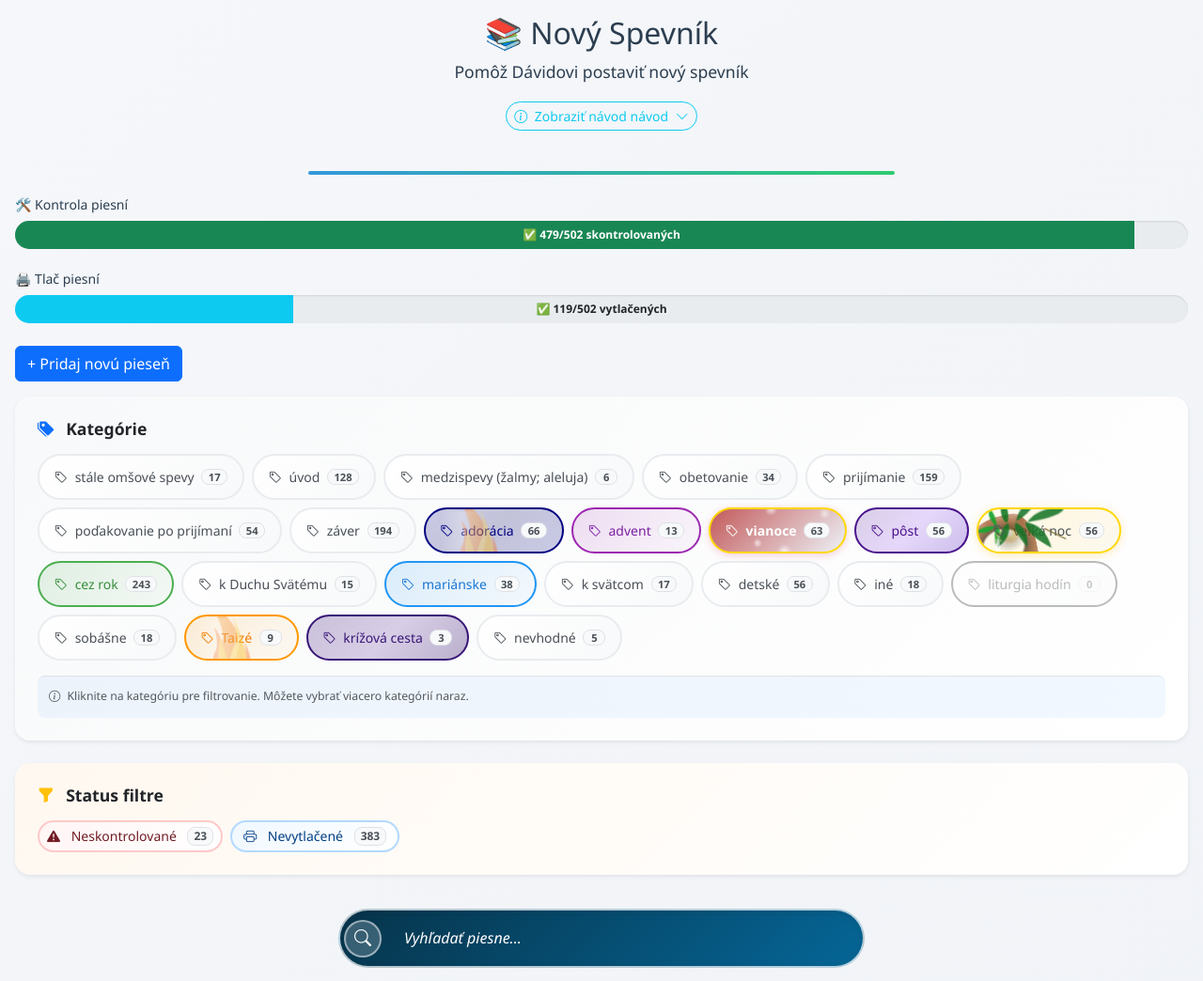
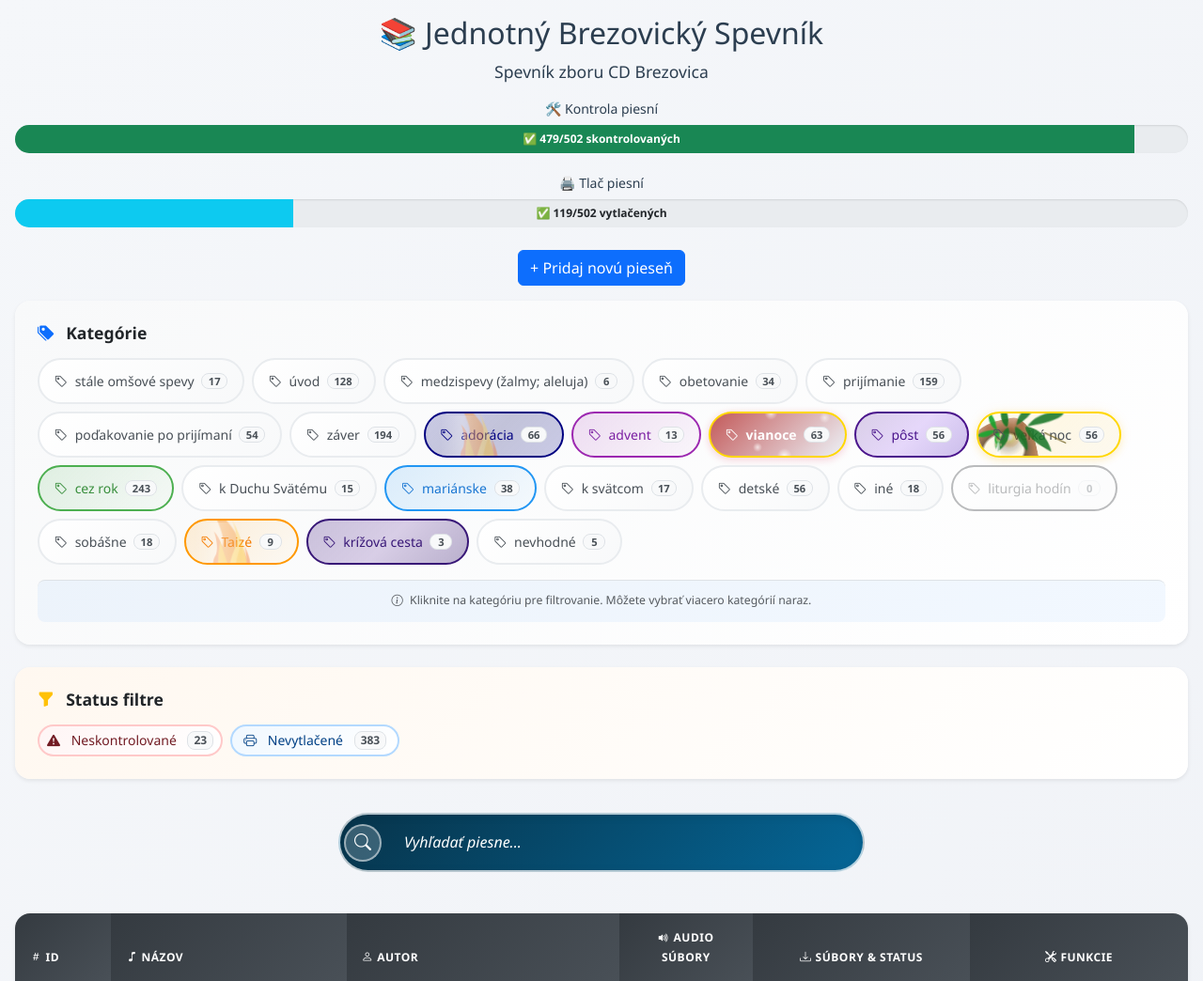
Before and after one commit to LossDavos/novy-spev, a Flask app: page / in a window 1280 px wide. Shown: the top 1044 px of the page at 94% size. Run offline with Flask 3, Linux system fonts and the light colour scheme; data comes from the database, SQL or seed files in the repository; both versions use the stored data as it was after the commit; some libraries are stand-ins or nearby versions.

Commit message:
Updated file management

```diff
--- a/templates/index.html
+++ b/templates/index.html
@@ -5,59 +5,8 @@
 </head>
 <body>
     <div class="header text-center mb-4">
-        <h1>📚 Nový Spevník</h1>
-        <p class="lead mb-3">Pomôž <strong>Dávidovi</strong> postaviť nový spevník</p>
-
-        <!-- Collapsible Instructions -->
-        <div class="instructions-container">
-          <button class="btn btn-outline-info btn-sm rounded-pill" type="button" data-bs-toggle="collapse" data-bs-target="#instructionsCollapse" aria-expanded="false" aria-controls="instructionsCollapse">
-            <i class="bi bi-info-circle me-1"></i>
-            <span class="instructions-toggle-text">Zobraziť návod</span>
-            <i class="bi bi-chevron-down ms-1 instructions-chevron"></i>
-          </button>
-
-          <div class="collapse mt-3" id="instructionsCollapse">
-            <div class="card border-0 shadow-sm">
-              <div class="card-header bg-primary text-white">
-                <h5 class="mb-0">
-                  <i class="bi bi-book me-2"></i>
-                  Návod pre staviteľov spevníka
-                </h5>
-              </div>
-              <div class="card-body">
-                <div class="intro text-muted mb-3 fst-italic">
-                  Postupuj podľa týchto krokov pre správne spracovanie piesní:
-                </div>
-
-                <ol class="steps">
-                  <li class="step">
-                    <span class="emoji">💾</span> Keď je všetko skontrolované, a už si klikol na <span class="btn btn-success btn-sm btn-demo">Uložiť</span>.
-                  </li>
-                  <li class="step">
-                    <div class="mt-2">
-                      <strong>Následne postupuj v tomto poradí:</strong>
-                      <ol class="mt-2">
-                        <li>Klikni <span class="btn btn-warning btn-sm btn-demo" style="background-color: #f39c12; border-color: #f39c12; color: white;">Vygeneruj TeX</span> (<strong>vždy najprv</strong>)</li>
-                        <li>Potom <span class="btn btn-primary btn-sm btn-demo" style="background-color: #9b59b6; border-color: #9b59b6;">Vygeneruj PDF</span></li>
-                      </ol>
-                    </div>
-                  </li>
-                  <li class="step">
-                    <span class="emoji">📄</span> Skontroluj vygenerované PDF súbory (<em>Lyrics</em> a <em>Lyrics Chords</em>), či vyzerajú správne.
-                  </li>
-                </ol>
-
-                <div class="footer text-center mt-4 pt-3 border-top">
-                  <p class="mb-0"><span class="emoji">🙏</span> <em>Ďakujem za pomoc!</em> <span class="emoji">😊</span></p>
-                </div>
-              </div>
-            </div>
-          </div>
-        </div>
-    </div>
-
-
-<!--<a href="{{ url_for('backup') }}" class="btn btn-primary">Zálohovať databázu</a>-->
+        <h1>📚 Jednotný Brezovický Spevník</h1>
+        <p class="lead mb-3">Spevník zboru <strong>CD Brezovica</strong></p>
 
 
 <style>
--- a/templates/layout.html
+++ b/templates/layout.html
@@ -3,7 +3,7 @@
 <head>
     <meta charset="UTF-8">
     <meta name="viewport" content="width=device-width, initial-scale=1.0, user-scalable=no, viewport-fit=cover">
-    <title>{% block title %}Nový Spevník{% endblock %}</title>
+    <title>{% block title %}Jednotný Brezovický Spevník{% endblock %}</title>
 
    <link href="https://cdn.jsdelivr.net/npm/bootstrap@5.3.0/dist/css/bootstrap.min.css" rel="stylesheet">
     <link rel="stylesheet" href="https://cdn.jsdelivr.net/npm/bootstrap-icons@1.11.0/font/bootstrap-icons.css">
```
Also changed, not shown: instance/songs.db.
